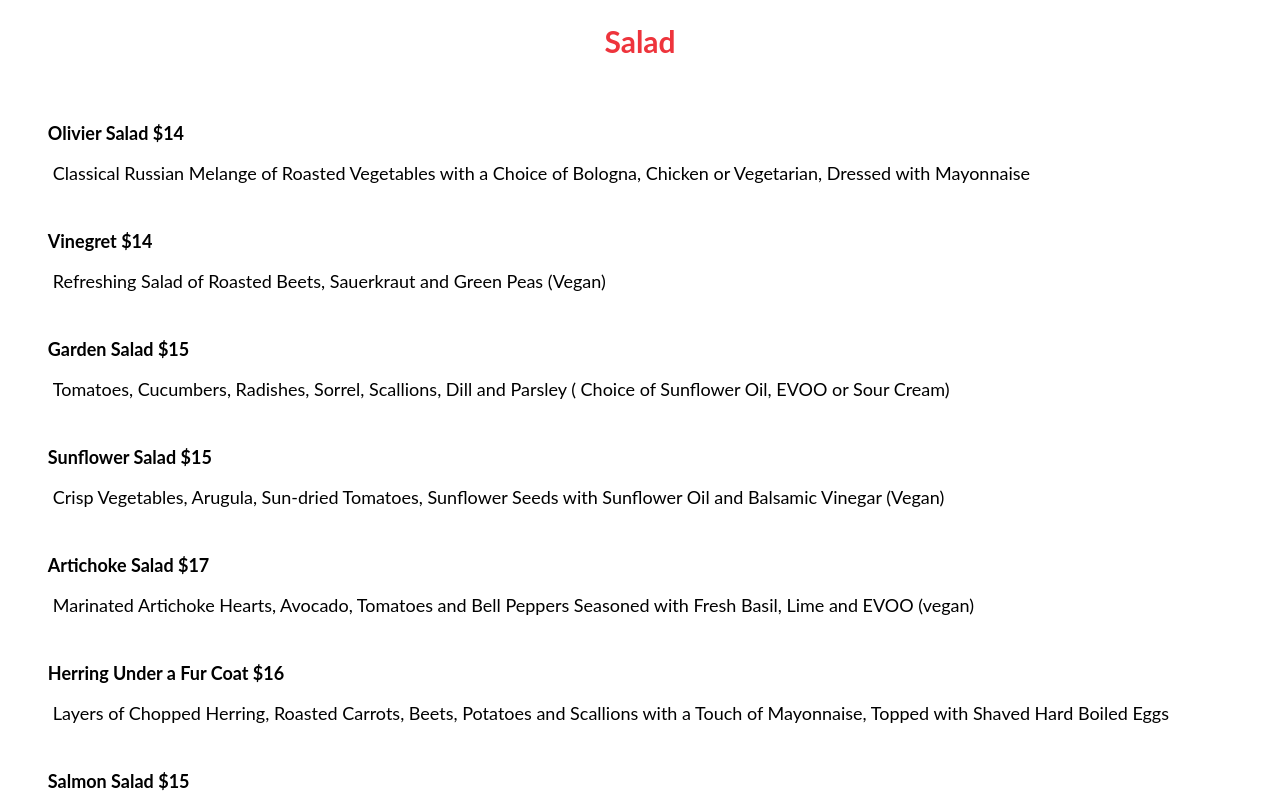
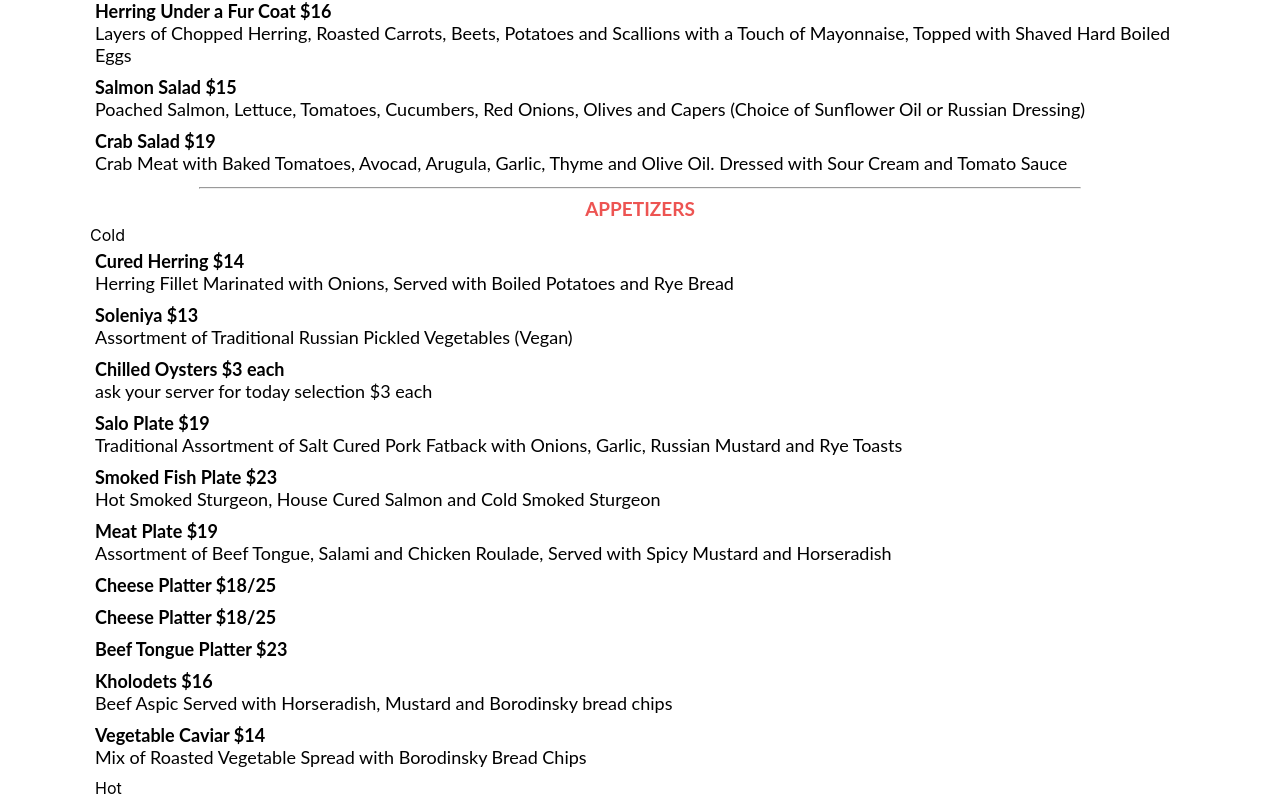
Before and after one commit to lizmoy/mari-vanna, a React (Create React App) app in the folder mari-vanna-website/: page /dinner in a window 1280 px wide. Shown: the part 3896-4699 px from the top of the page. Built offline with nearby package versions, Linux system fonts and the light colour scheme.

Commit message:
make dinner menu resp

```diff
--- a/mari-vanna-website/src/App.css
+++ b/mari-vanna-website/src/App.css
@@ -356,6 +356,8 @@
   flex-direction: column;
   align-self: center;
   margin-bottom: 120px;
+  margin-left: 90px;
+  margin-right: 90px;
 }
 
 .dinnerpage__title {
@@ -373,29 +375,37 @@
 
 .dinnerpage__menu-item-title {
   font-family: 'Lato', sans-serif;
-  font-size: 30px;
-  font-weight: bolder;
-  margin: 40px;
+  font-size: 19px;
+  font-weight: bold;
+  text-transform: uppercase;
+  color:#ed5452;
   text-align: center;
-  color: #ee343c;
+  margin-bottom: 5px;
 }
 
 .dinnerpage__menu-item-bold {
   font-family: 'Lato', sans-serif;
   font-size: 18px;
   font-weight: bold;
+  margin: 0;
 }
 
 .dinnerpage__menu-item-text {
   font-family: 'Lato', sans-serif;
   font-size: 18px;
-  margin-left: 5px;
+  margin-left: 0px;
+  margin: 0;
 }
 
 .dinnerpage__line-break {
   width: 80%;
   text-align: center;
   color: black;
+}
+
+.dinnerpage__menu-item-subtitle-hot{
+  margin-top: 5px;
+  margin-left: 5px;
 }
 
 /* MENU NAV */
@@ -738,10 +748,6 @@ a {
     flex-direction: column-reverse
   }
 
-  .menunav {
-
-  }
-
   .menunav__lunch,
   .menunav__dinner,
   .menunav__dessert,
@@ -752,10 +758,6 @@ a {
     margin-bottom: 10px;
   }
 
-  /* .lunchpage__container {
-    margin-bottom: 0px;
-  } */
-
   .lunchpage__menu {
     margin-left: 12px;
     margin-right: 10px;
@@ -764,6 +766,21 @@ a {
   .lunchpage__title {
     margin: 25px auto;
     margin-bottom: 0px;
+  }
+
+  .dinnerpage__menu {
+    margin-left: 18px;
+    margin-right: 10px;
+  }
+
+  .dinnerpage__title {
+    margin: 25px auto;
+    margin-bottom: 30px;
+  }
+
+  .dinnerpage__line-break {
+    margin-top: 50px;
+    margin-bottom: 35px;
   }
 }
 /* ====== media query iPhone 6/7/8 ====== */
--- a/mari-vanna-website/src/components/Dinner.js
+++ b/mari-vanna-website/src/components/Dinner.js
@@ -186,7 +186,7 @@ function Dinner() {
                     </p>
                 </div>
 
-                <div className="dinnerpage__menu-item-subtitle">Hot</div>
+                <div className="dinnerpage__menu-item-subtitle-hot">Hot</div>
                 <div className="dinnerpage__menu-item">
                 <p className="dinnerpage__menu-item-bold">Cheese Pie  $18</p>
                     <p className="dinnerpage__menu-item-text">
```
